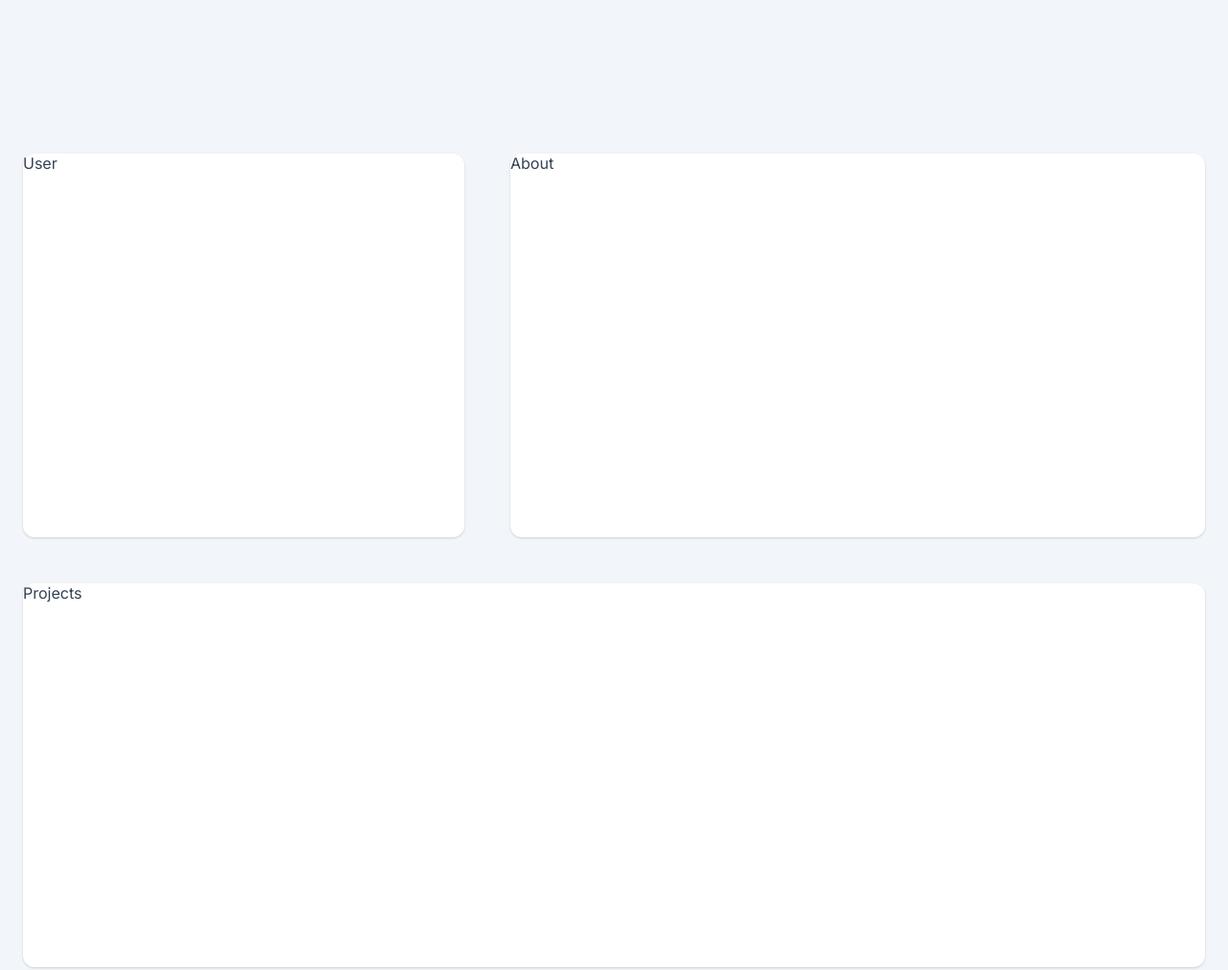
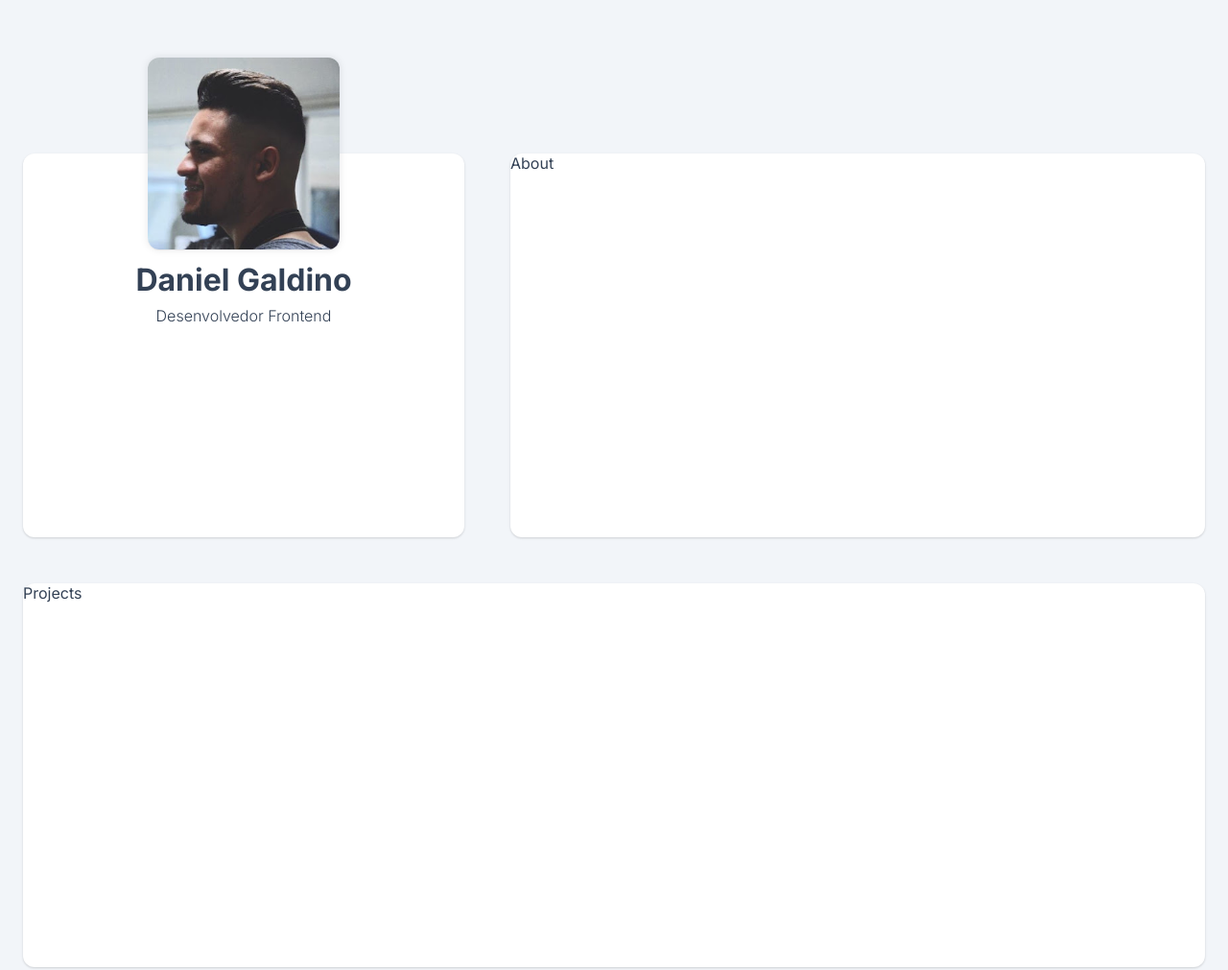
Before and after one commit to dangaldino/Port_One, a plain HTML site: page index.html in a window 1280 px wide. Shown: the whole page at 96% size. Drawn offline with Linux system fonts and the light colour scheme.

Commit message:
Adicionando informações a seção de usuário

```diff
--- a/index.html
+++ b/index.html
@@ -12,7 +12,19 @@
 </head>
 <body>
     <div class="app">
-        <section class="card">User</section>
+        <section class="card user">
+            <picture>
+                <img src="./src/img/Perfil.jpg" alt="">
+            </picture>
+
+                <div class="user__content">
+                    <h1>Daniel Galdino</h1>
+
+                    <p>Desenvolvedor Frontend</p>
+                 </div>
+
+         </section>
+
         <section class="card">About</section>
         <section class="card projects">Projects</section>
     </div>
--- a/src/style/global.css
+++ b/src/style/global.css
@@ -1,3 +1,5 @@
+@import url('./user.css');
+
 * {
   margin: 0;
   padding: 0;
--- /dev/null
+++ b/src/style/user.css
@@ -0,0 +1,42 @@
+.user {
+    padding: 0 40px 40px;
+
+    display: flex;
+    flex-direction: column;
+    align-items: center;
+    row-gap: 12px;
+}
+
+.user picture {
+    width: 200px;
+    height: 200px;
+
+    border-radius: 12px;
+    box-shadow: var(--shadow-image);
+
+    margin-top: -100px;
+}
+
+.user picture img {
+    width: 100%;
+    height: 100%;
+    object-fit: cover;
+
+    border-radius: 12px;
+}
+
+.user__content {
+    display: flex;
+    flex-direction: column;
+    align-items: center;
+    row-gap: 8px;
+}
+
+.user__content h1 {
+    font-size: 32px;
+}
+
+.user__content p {
+    font-size: 16px;
+    font-weight: 300;
+}
```
Also changed, not shown: src/img/Perfil.jpg (added).
